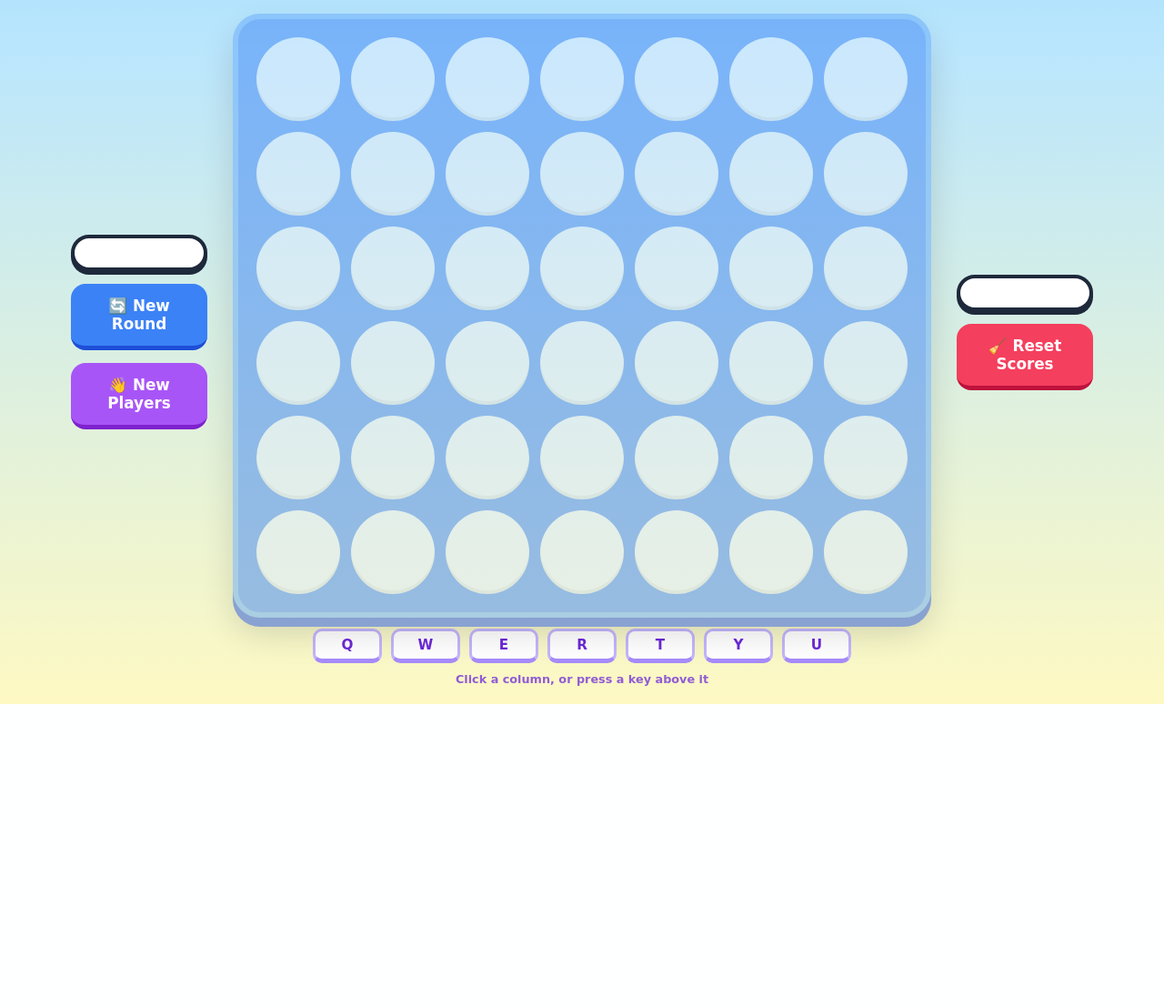
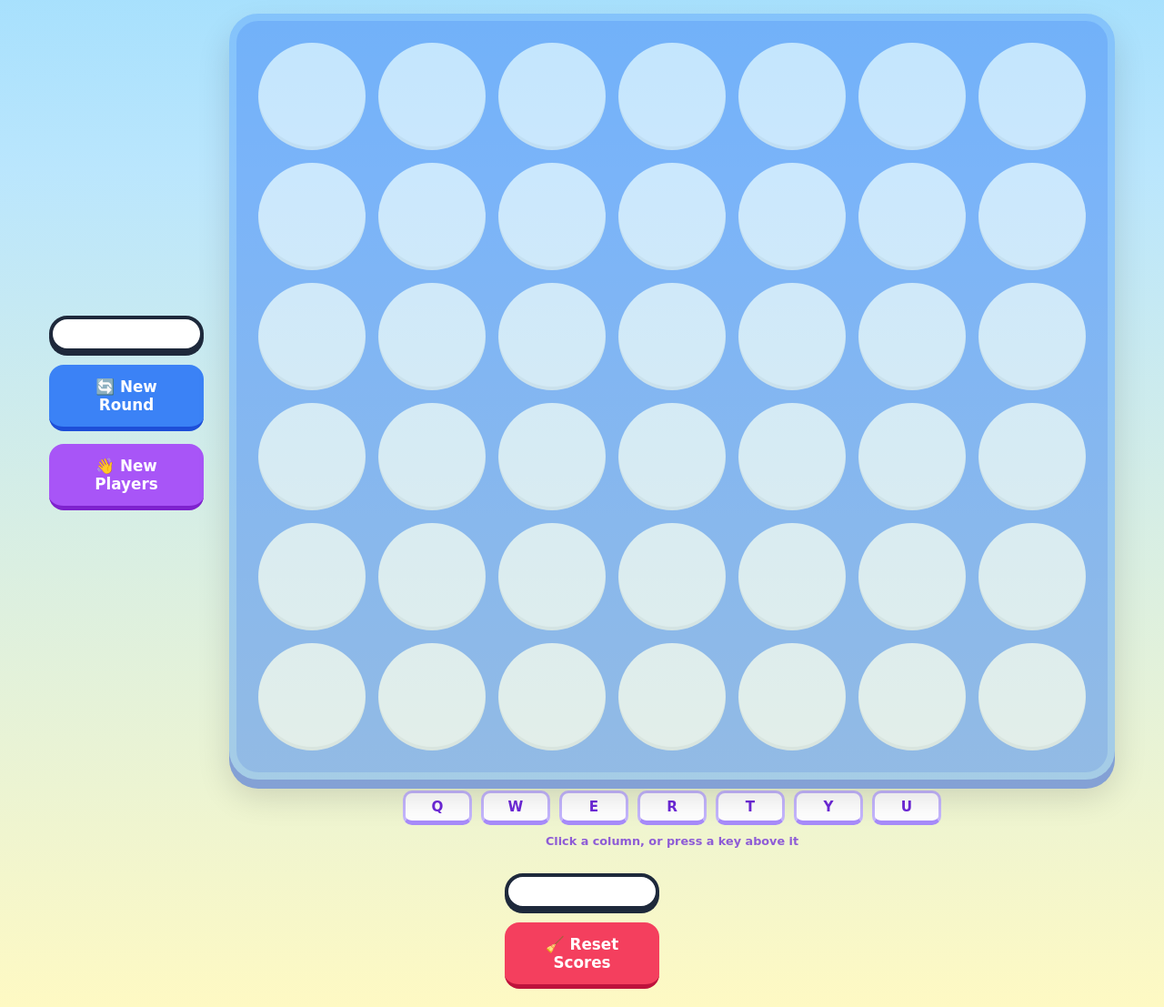
Before and after one commit to 24-13012-rgb/Connect4, a Flask app: template templates/index.html in a window 1280 px wide. Shown: the part 429-1536 px from the top of the page at 91% size. Before the commit the page ends 1203 px from the top, so only its background shows below. Run offline with Flask 3, Linux system fonts and the light colour scheme; the template is opened without the code that fills it, so the values that code supplies are empty.

Commit message:
Bigger board, restore host records button

```diff
--- a/static/style.css
+++ b/static/style.css
@@ -33,7 +33,7 @@
   flex-direction: column;
   align-items: center;
   gap: 14px;
-  width: 150px;
+  width: 170px;
 }
 
 .side-panel .score {
@@ -144,20 +144,20 @@
 
 .board {
   display: grid;
-  grid-template-columns: repeat(7, 92px);
-  grid-template-rows: repeat(6, 92px);
-  gap: 12px;
+  grid-template-columns: repeat(7, 118px);
+  grid-template-rows: repeat(6, 118px);
+  gap: 14px;
   background: #3b82f6;
-  padding: 20px;
-  border-radius: 30px;
+  padding: 24px;
+  border-radius: 32px;
   box-shadow: 0 10px 0 #1d4ed8, 0 18px 36px rgba(0,0,0,0.28);
   margin: 0 auto;
-  border: 6px solid #60a5fa;
+  border: 8px solid #60a5fa;
 }
 
 .cell {
-  width: 92px;
-  height: 92px;
+  width: 118px;
+  height: 118px;
   cursor: pointer;
   position: relative;
 }
@@ -192,7 +192,7 @@
    animation (instead of two chained together) is what guarantees it can
    never double-bounce — there's only ever one animation running. */
 @keyframes dropLand {
-  0%   { transform: translateY(-500px) scaleY(1) scaleX(1); animation-timing-function: cubic-bezier(.55,.06,.68,.19); }
+  0%   { transform: translateY(-640px) scaleY(1) scaleX(1); animation-timing-function: cubic-bezier(.55,.06,.68,.19); }
   55%  { transform: translateY(0) scaleY(1) scaleX(1); animation-timing-function: ease-out; }
   68%  { transform: translateY(0) scaleY(0.82) scaleX(1.14); animation-timing-function: ease-out; }
   82%  { transform: translateY(0) scaleY(1.05) scaleX(0.96); animation-timing-function: ease-in-out; }
--- a/templates/index.html
+++ b/templates/index.html
@@ -35,6 +35,9 @@
         </div>
         <button id="newRoundBtn" class="action-btn blue-btn">🔄 New Round</button>
         <a href="{{ url_for('new_players') }}" class="action-btn purple-btn">👋 New Players</a>
+        {% if player_num == 1 %}
+        <a href="{{ url_for('records') }}" class="action-btn gold-btn">🔒 View Records</a>
+        {% endif %}
       </div>
 
       <div class="board-panel">
```
